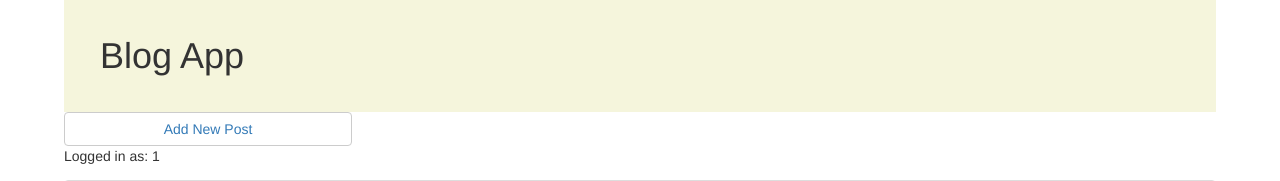
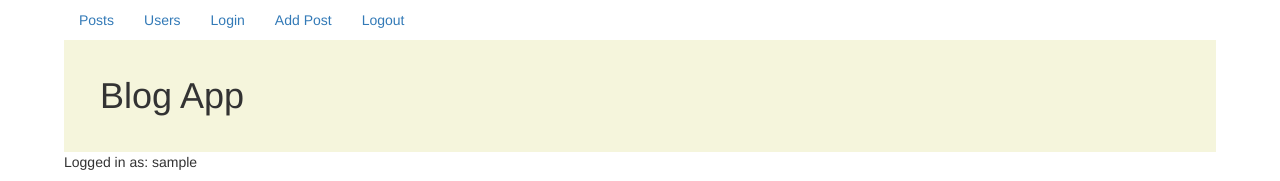
Before and after one commit to cipriRusu/Blogtype-Application, a Flask app: template JMBlogWebApp/templates/list_posts.html in a window 1280 px wide. Shown: the top 181 px of the page. Run offline with Flask 2, Linux system fonts and the light colour scheme; the visitor is signed in with stand-in values (Sample User, id 1); the template is opened without the code that fills it: most values are stand-ins (such as "Sample title", 1, 10 or a date in 2020); some libraries are stand-ins or nearby versions.

Commit message:
Added main navigation bar (moved post adding to navigation bar)
Added display login name

```diff
--- a/JMBlogWebApp/templates/list_posts.html
+++ b/JMBlogWebApp/templates/list_posts.html
@@ -10,13 +10,25 @@
     <title></title>
 </head>
 <body>
+    <nav class="navigation-bar">
+        <ul class="nav">
+            <li><a href="{{ url_for('post_manager.index')}}">Posts</a></li>
+            <li><a href="{{ url_for('user_manager.index')}}">Users</a></li>
+            <li><a href="{{ url_for('login_manager.login') }}">Login</a></li>
+            {% if session['logged_name'] is defined %}
+            <li><a href="{{ url_for('.add_item') }}">Add Post</a></li>
+            <li><a href="{{ url_for('login_manager.logout') }}">Logout</a></li>
+            {% endif%}
+        </ul>
+    </nav>
     <header class="MainHeader">
         <h1 class="MainTitle navbar-header">Blog App</h1>
-        <div class="NewItemButton btn btn-default">
-            <a href="{{ url_for('.add_item') }}">Add New Post</a>
-        </div>
     </header>
-    <p>Logged in as: {{ session['logged'] }}</p>
+    {% if session['logged_name'] is defined %}
+    <p>Logged in as: {{ session['logged_name'] }}</p>
+    {% else %}
+    <p>Not logged in</p>
+    {% endif %}
     <ul class="list-group">
         {% for element in database|reverse %}
         <li class="ArticleGroup list-group-item">
```
